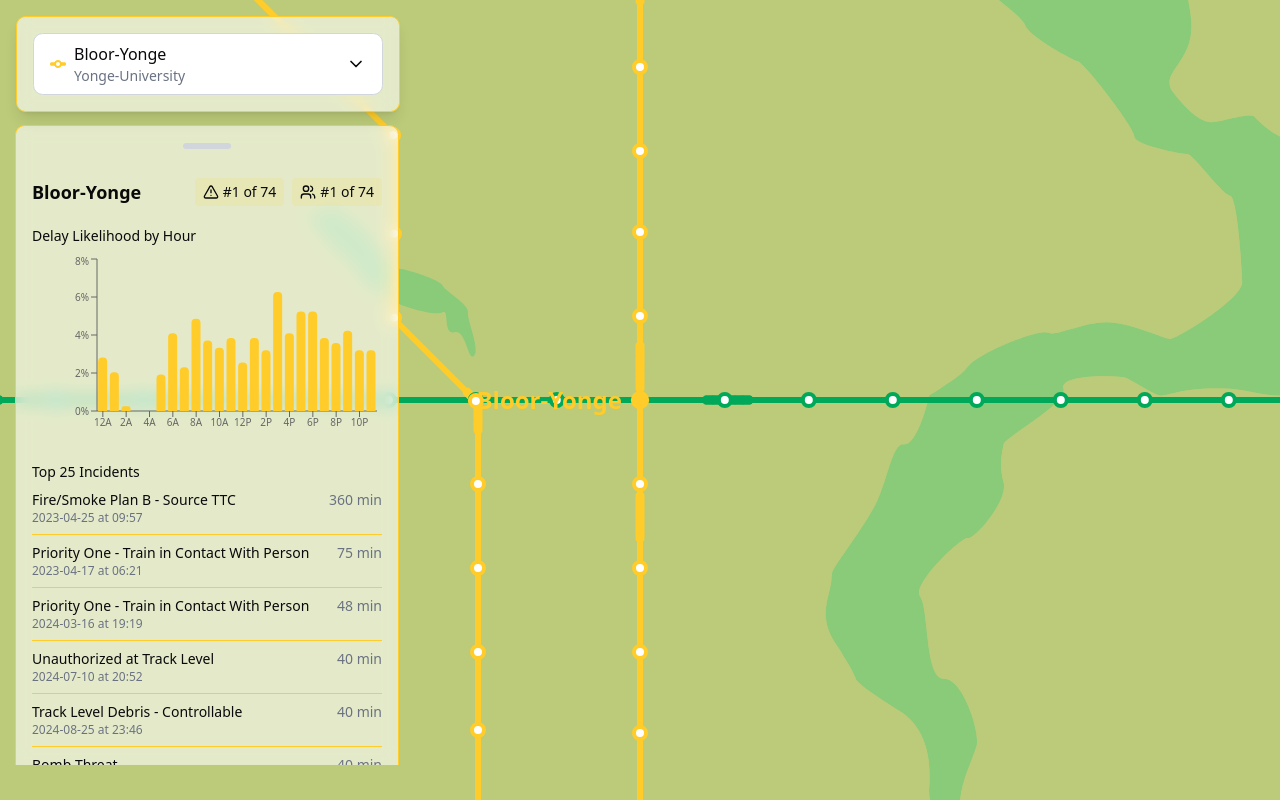
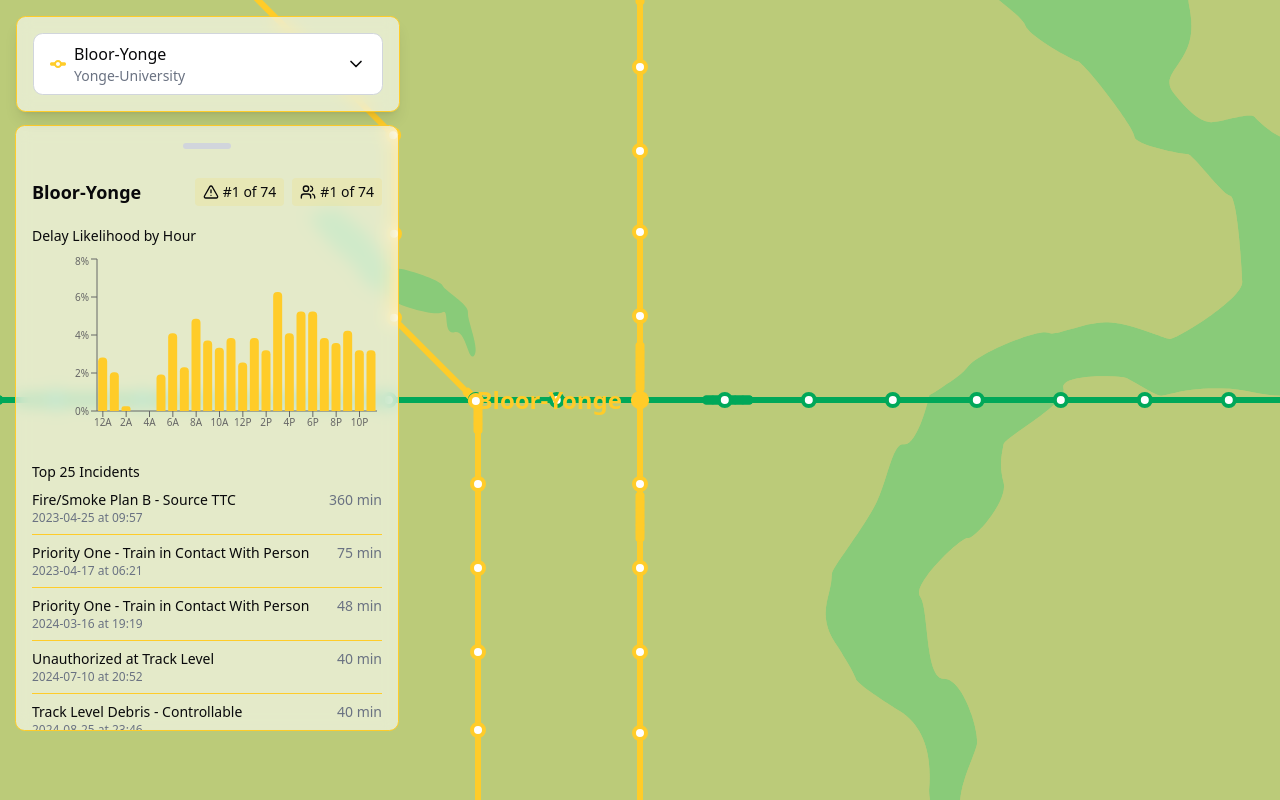
Before and after one commit to eriklangille/ttc_stats, a React (Vite) app: page / in a window 1280 px wide. Built offline with nearby package versions, Linux system fonts and the light colour scheme.

Commit message:
scroll fixes

```diff
--- a/src/components/StationCard.tsx
+++ b/src/components/StationCard.tsx
@@ -51,7 +51,7 @@ export const StationCard = ({
           <div className="w-12 h-1.5 bg-gray-300 rounded-full" />
         </div>
       </div>
-      <CardContent className={`p-0 flex flex-col ${!isMobile ? '' : 'h-[calc(100vh-15rem)]'}`}>
+      <CardContent className={`p-0 flex flex-col`}>
         <div className="px-4 py-3" style={{ borderColor: lineColor }}>
           <div className="flex justify-between items-center">
             <h3 className="text-lg font-semibold truncate max-w-[150px]">{station.name}</h3>
@@ -67,7 +67,7 @@ export const StationCard = ({
             </div>
           </div>
         </div>
-        <div className="px-4 flex-1 overflow-y-auto max-h-[calc(80vh-3rem)]">
+        <div className="px-4 flex-1 overflow-y-auto max-h-[calc(70vh-3rem)]">
           <div className="mt-2">
             <h4 className="text-sm font-medium mb-2">Delay Likelihood by Hour</h4>
             <div className="h-48 mb-4">
```
